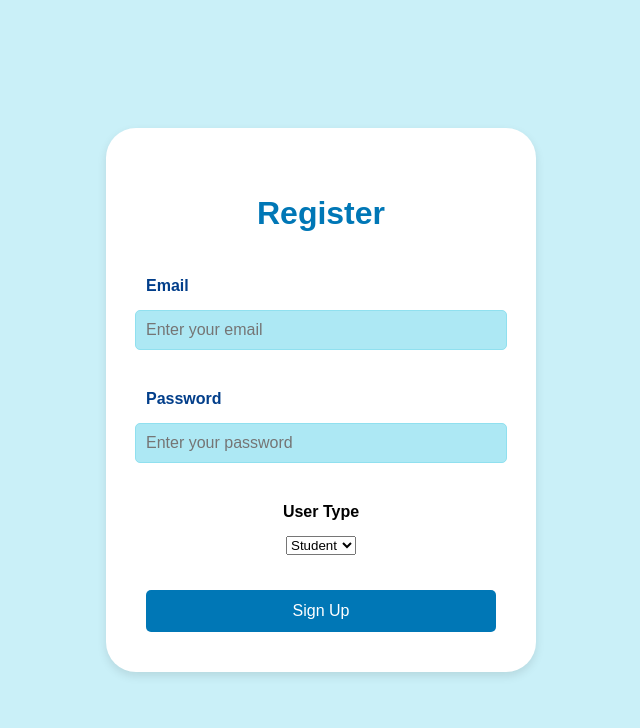
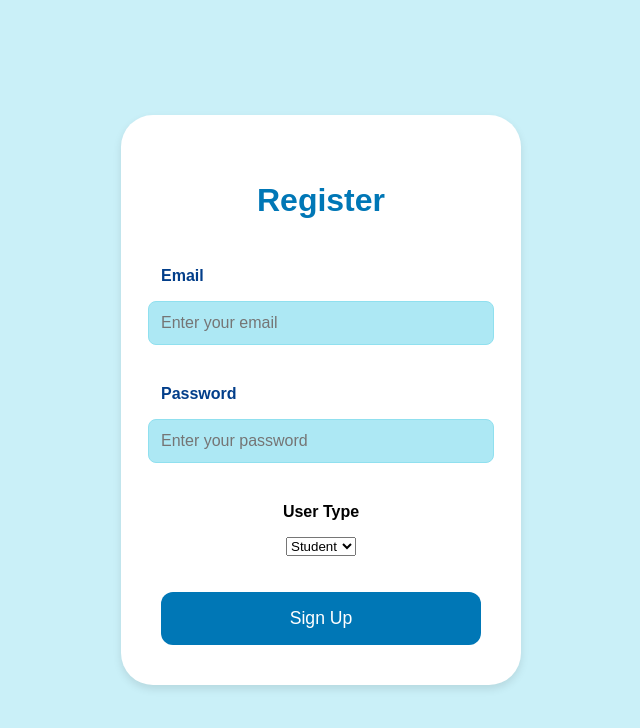
Before and after one commit to Kaia1332/Project_Alpha, a plain HTML site: page Registration/register.html in a window 1280 px wide. Shown: the whole page, without its empty margins (319-959 px from the left). Drawn offline with Linux system fonts and the light colour scheme.

Commit message:
change px to vh

```diff
--- a/Registration/register.css
+++ b/Registration/register.css
@@ -12,10 +12,10 @@ body {
 /* Centered container with uniform padding */
 .container {
     background: white;
-    padding: 40px; /* Even padding */
-    border-radius: 30px;
-    box-shadow: 0 4px 10px rgba(0, 0, 0, 0.1);
-    width: 350px;
+    padding: 5vh; /* Adjusted for uniform padding */
+    border-radius: 4vh;
+    box-shadow: 0 0.5vh 1vh rgba(0, 0, 0, 0.1);
+    width: 40vh; /* Responsive width */
     text-align: center;
     display: flex;
     flex-direction: column;
@@ -25,8 +25,8 @@ body {
 /* Header styling */
 h2 {
     color: #0077B6; /* Medium blue */
-    margin-bottom: 20px; /* Adjusted for better spacing */
-    font-size: 32px; /* Slightly smaller for better balance */
+    margin-bottom: 3vh; /* Adjusted for better spacing */
+    font-size: 4vh; /* Responsive font size */
 }
 
 /* Form styling */
@@ -34,7 +34,7 @@ form {
     width: 100%;
     display: flex;
     flex-direction: column;
-    gap: 15px; /* Spacing between form elements */
+    gap: 2vh; /* Spacing between form elements */
     align-items: center;
 }
 
@@ -42,7 +42,7 @@ form {
 label {
     align-self: flex-start; /* Aligns labels to the left */
     font-weight: bold;
-    margin-top: 25px;
+    margin-top: 3vh;
     color: #023E8A;
 }
 
@@ -55,16 +55,15 @@ label {
     color: #000000;
 }
 
-
 /* Input styling */
 input {
     width: 100%;
-    padding: 10px;
-    border: 1px solid #90E0EF; /* Light blue */
-    border-radius: 5px;
+    padding: 1.5vh;
+    border: 0.2vh solid #90E0EF; /* Light blue */
+    border-radius: 1vh;
     background-color: #ADE8F4; /* Soft blue */
     color: #03045E; /* Dark navy for text */
-    font-size: 16px;
+    font-size: 2vh;
 }
 
 /* Input focus effect */
@@ -77,14 +76,14 @@ input:focus {
 /* Button styling */
 button {
     width: 100%;
-    margin-top: 20px;
-    padding: 12px;
+    margin-top: 2.5vh;
+    padding: 2vh;
     background: #0077B6; /* Main blue */
     color: white;
     border: none;
-    border-radius: 5px;
+    border-radius: 1.5vh;
     cursor: pointer;
-    font-size: 16px;
+    font-size: 2.2vh;
     transition: background 0.3s ease;
 }
 
```
